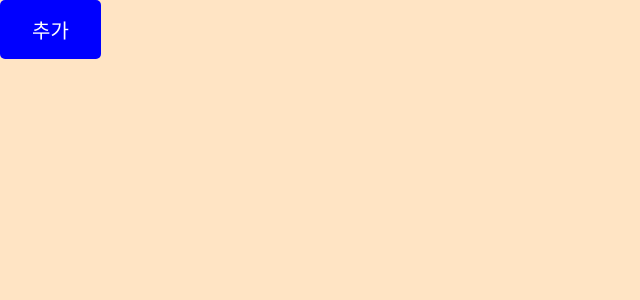
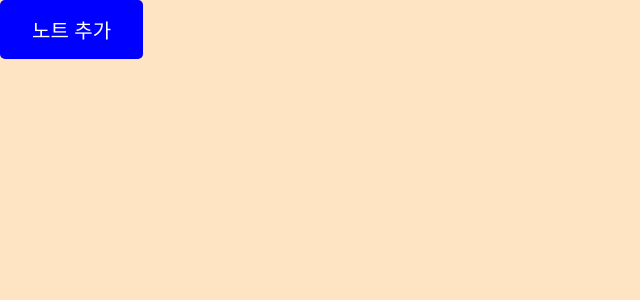
Before and after one commit to floating-points/notes-app, a React (Create React App) app: page / in a window 1280 px wide. Shown: the top 300 px of the page, without its empty margins (0-640 px from the left). Built offline with nearby package versions, Linux system fonts and the light colour scheme.

Commit message:
버튼에 표시되는 텍스트 수정

```diff
--- a/src/App.js
+++ b/src/App.js
@@ -8,7 +8,7 @@ function App() {
       <button onClick={() => {
         setTextAreas([...textAreas, <Note/>]);
       }}>
-        추가
+        노트 추가
       </button>
       {textAreas}
     </div>
--- a/src/components/Note/Note.css
+++ b/src/components/Note/Note.css
@@ -28,7 +28,3 @@ button{
     border-radius: 5px;
     margin-bottom:10px;
 }
-.Note{
-    font-size: 50px;
-
-}
--- a/src/components/Note/Note.jsx
+++ b/src/components/Note/Note.jsx
@@ -6,10 +6,10 @@ function Note() {
     return open && (
         <div>
             <textarea style={{display: "block"}}>
-            아무거나 입력
+                노트를 입력
             </textarea>
             <button onClick={()=>setOpen(false)}>
-                삭제
+                노트 삭제
             </button>
         </div>
     )
```
Also changed, not shown: 1 other file (tests, documents, lock files or other folders).
